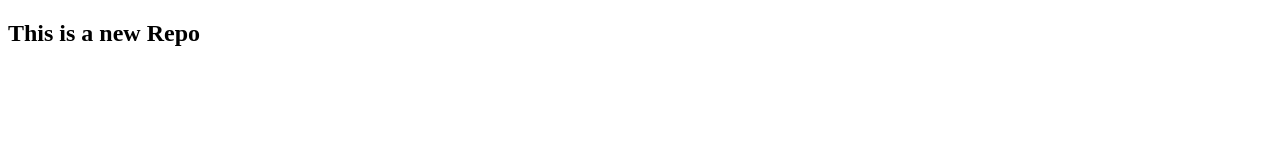
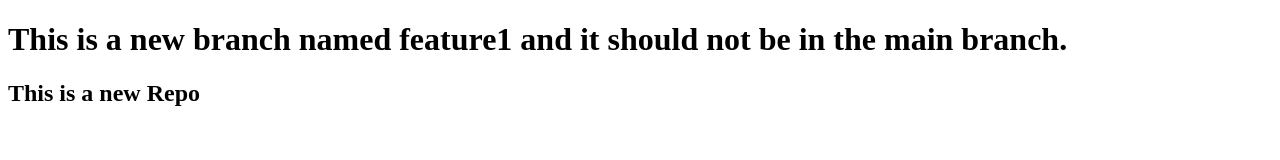
Before and after one commit to nikhiltmg/Repo_test_2, a plain HTML site: page index.html in a window 1280 px wide. Drawn offline with Linux system fonts and the light colour scheme.

Commit message:
This is a change in feature1 branch

```diff
--- a/index.html
+++ b/index.html
@@ -7,6 +7,7 @@
     <link rel="stylesheet" href="style.css">
 </head>
 <body>
+    <h1>This is a new branch named feature1 and it should not be in the main branch.</h1>
     <h2>This is a new Repo</h2>
 </body>
 </html>
```
